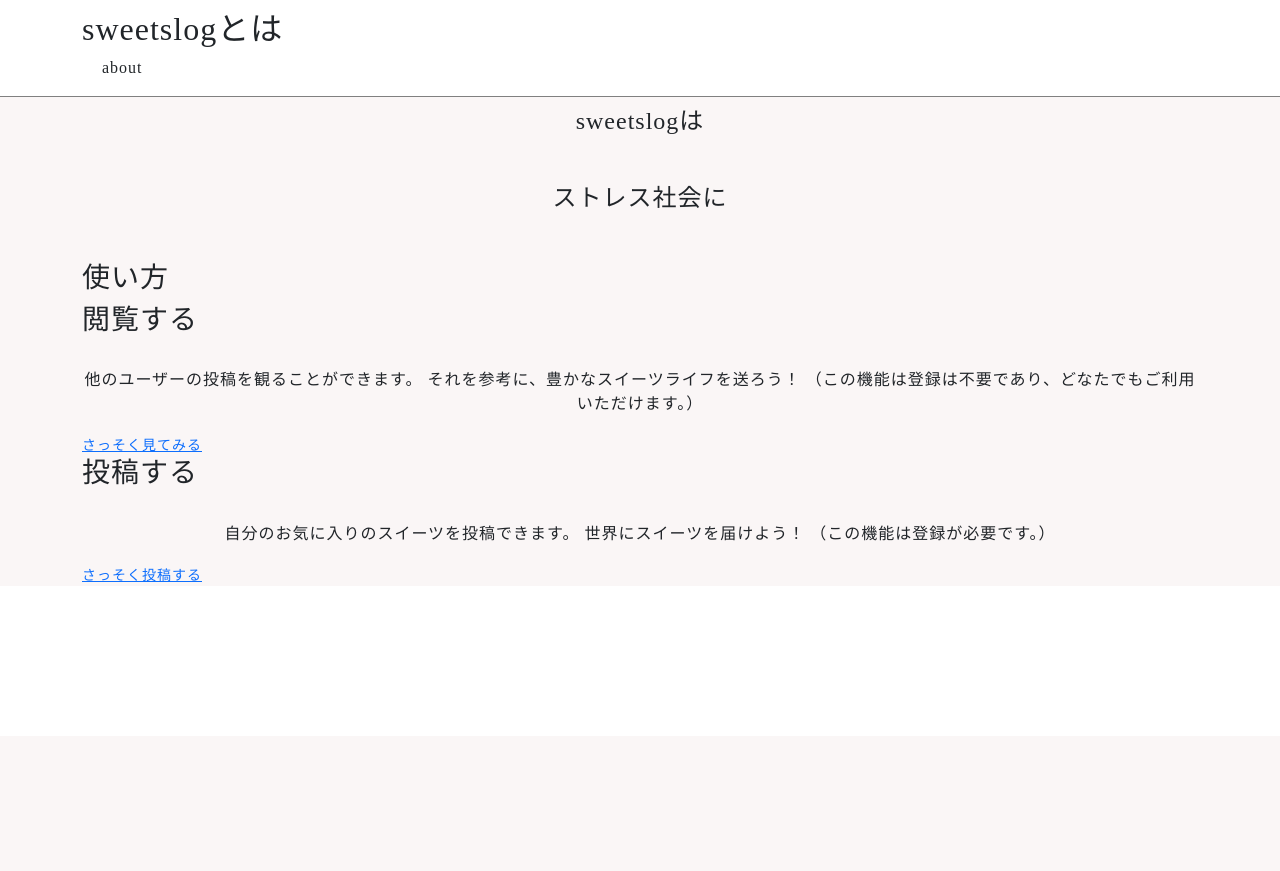
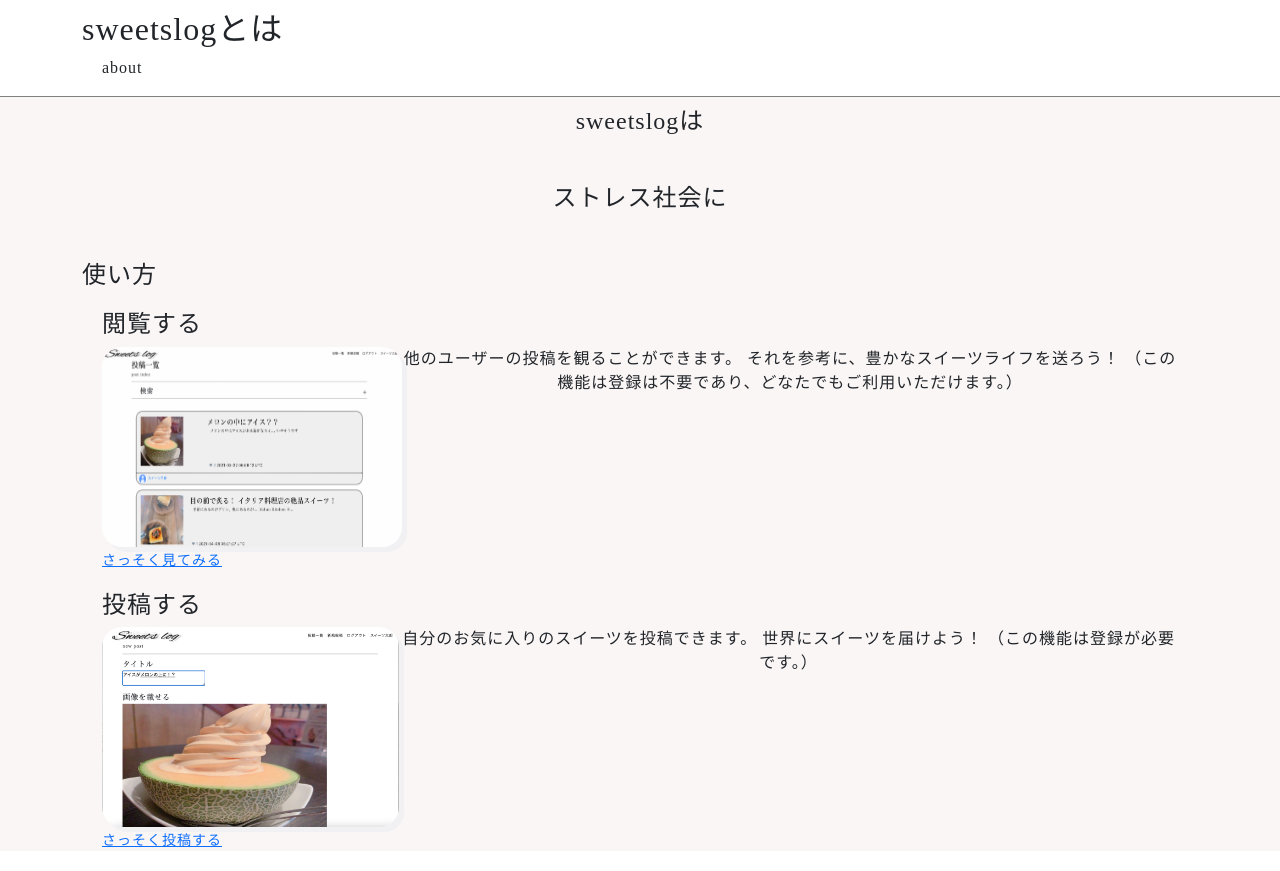
Before and after one commit to runrun0704/sweetslog, a Rails app: page /about in a window 1280 px wide. Shown: the part 64-935 px from the top of the page. Before the commit the page ends 800 px from the top, so only its background shows below. Run offline with Rails 7, Linux system fonts and the light colour scheme; style sheets or scripts are compiled from the project's sources; some libraries are stand-ins or nearby versions.

Commit message:
about部分の作成（css）
quit

```diff
--- a/app/assets/stylesheets/home.scss
+++ b/app/assets/stylesheets/home.scss
@@ -271,6 +271,21 @@ header {
         text-align: center;
       }
     }
+    .about-use-wrapper{
+      .about-use-txt_1,.about-use-txt_2{
+        margin:20px;
+      }
+      .about-use-content{
+        display:flex;
+        .about-use-img{
+          height: 200px;
+          width: 300px;
+          border-radius: 20px;
+          box-shadow:5px 5px #f1f1f3;
+        }
+
+      }
+    }
   }
 }
 .about-fadeIn{
--- a/app/views/home/about.html.erb
+++ b/app/views/home/about.html.erb
@@ -30,31 +30,40 @@
 
             <div class="about-use-wrapper">
                 <div class="about-use-ttl">
-                    <h3>使い方</h3>
+                    <h4>使い方</h4>
                 </div>
                 <div class="about-use-txt_1">
-                    <h3 class="about-use_ttl">
+                    <h4 class="about-use_ttl">
                         閲覧する
-                    </h3>
-                    <img class="about-use-img">
-                    <p>
+                    </h4>
+
+                    <div class="about-use-content">
+                        <img class="about-use-img" src="/css_image/sample.img_3.png">
+                        <p class="about-use-txt">
                             他のユーザーの投稿を観ることができます。
                             それを参考に、豊かなスイーツライフを送ろう！
                             （この機能は登録は不要であり、どなたでもご利用いただけます。）
                         </p>
-                    <%= link_to("さっそく見てみる","/index") %>
+                        </div><%= link_to("さっそく見てみる","/index") %>
+
+
                 </div>
+
                 <div class="about-use-txt_2">
-                    <h3 class="about-use_ttl">
+                    <h4 class="about-use_ttl">
                         投稿する
-                    </h3>
-                    <img class="about-use-img">
-                    <p>
+                    </h4>
+
+                    <div class="about-use-content">
+                        <img class="about-use-img" src="/css_image/sample_2.png">
+                        <p class="about-use-txt">
                             自分のお気に入りのスイーツを投稿できます。
                             世界にスイーツを届けよう！
                             （この機能は登録が必要です。）
                         </p>
-                    <%= link_to("さっそく投稿する","/user/new")%>
+                        </div><span><%= link_to("さっそく投稿する","/user/new")%></span>
+
+
                 </div>
             </div>
         </div>
```
Also changed, not shown: public/css_image/sample.img_3.png (added). Lines whose indentation alone changed are shown as unchanged.
